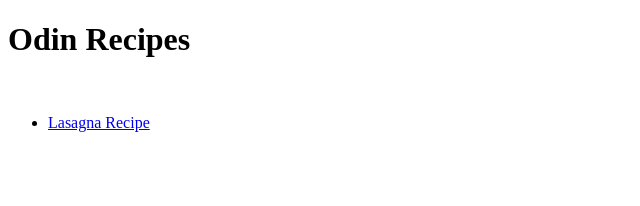
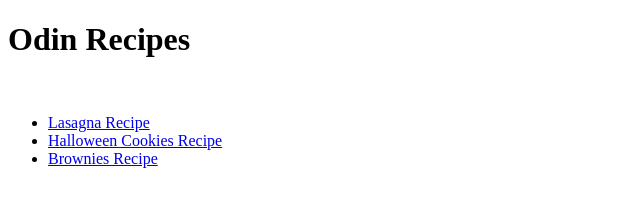
Before and after one commit to IPVM7/odin_recipes, a plain HTML site: page index.html in a window 1280 px wide. Shown: the whole page, without its empty margins (0-640 px from the left). Drawn offline with Linux system fonts and the light colour scheme.

Commit message:
Added links to brownies and halloweenCookies recipes on index webpage

```diff
--- a/index.html
+++ b/index.html
@@ -9,6 +9,8 @@
         <br>
         <ul>
             <li><a href="recipes/lasagna.html">Lasagna Recipe</a></li>
+            <li><a href="recipes/HalloweenCookies.html">Halloween Cookies Recipe</a></li>
+            <li><a href="recipes/Brownies.html">Brownies Recipe</a></li>
         </ul>
 
     </body>
```
